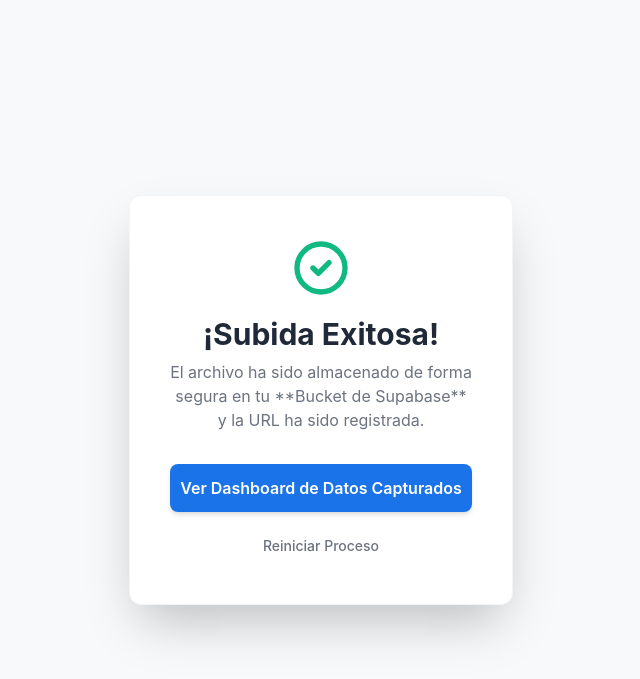
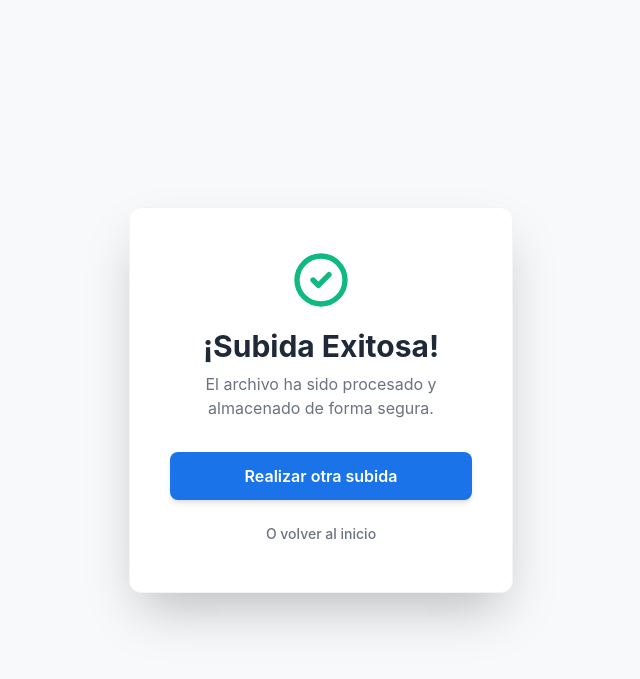
Before and after one commit to sara22133r-source/proyecto-supabase-flask, a Flask app: template templates/final.html in a window 1280 px wide. Shown: the top 679 px of the page, without its empty margins (319-959 px from the left). Run offline with Flask 3, Linux system fonts and the light colour scheme; the template is opened without the code that fills it, so the values that code supplies are empty; some libraries are stand-ins or nearby versions.

Commit message:
Update final.html

```diff
--- a/templates/final.html
+++ b/templates/final.html
@@ -34,19 +34,20 @@
         <svg class="success-icon mx-auto h-16 w-16" fill="none" stroke="currentColor" viewBox="0 0 24 24" xmlns="http://www.w3.org/2000/svg"><path stroke-linecap="round" stroke-linejoin="round" stroke-width="2" d="M9 12l2 2 4-4m6 2a9 9 0 11-18 0 9 9 0 0118 0z"></path></svg>
 
         <h1 class="text-3xl font-bold text-gray-800 mt-4 mb-2">¡Subida Exitosa!</h1>
-        <p class="text-gray-500 mb-8">El archivo ha sido almacenado de forma segura en tu **Bucket de Supabase** y la URL ha sido registrada.</p>
+        <!-- Mensaje de confirmación neutro para el usuario -->
+        <p class="text-gray-500 mb-8">El archivo ha sido procesado y almacenado de forma segura.</p>
 
         <div class="space-y-4">
-            <!-- Botón para ir al Dashboard de resultados -->
-            <a href="/view_data"
+            <!-- Botón para regresar al inicio/login (oculta el dashboard) -->
+            <a href="/"
                class="google-button text-white w-full block py-3 rounded-lg font-semibold shadow-md focus:outline-none focus:ring-4 focus:ring-blue-300 transform hover:scale-[1.01] transition duration-200">
-                Ver Dashboard de Datos Capturados
+                Realizar otra subida
             </a>
 
-            <!-- Enlace para volver a empezar -->
+            <!-- Enlace para volver a empezar (mantiene el estilo de Google) -->
             <a href="/"
                class="text-sm font-medium text-gray-500 hover:text-gray-700 block py-2 transition duration-150">
-                Reiniciar Proceso
+                O volver al inicio
             </a>
         </div>
     </div>
```
